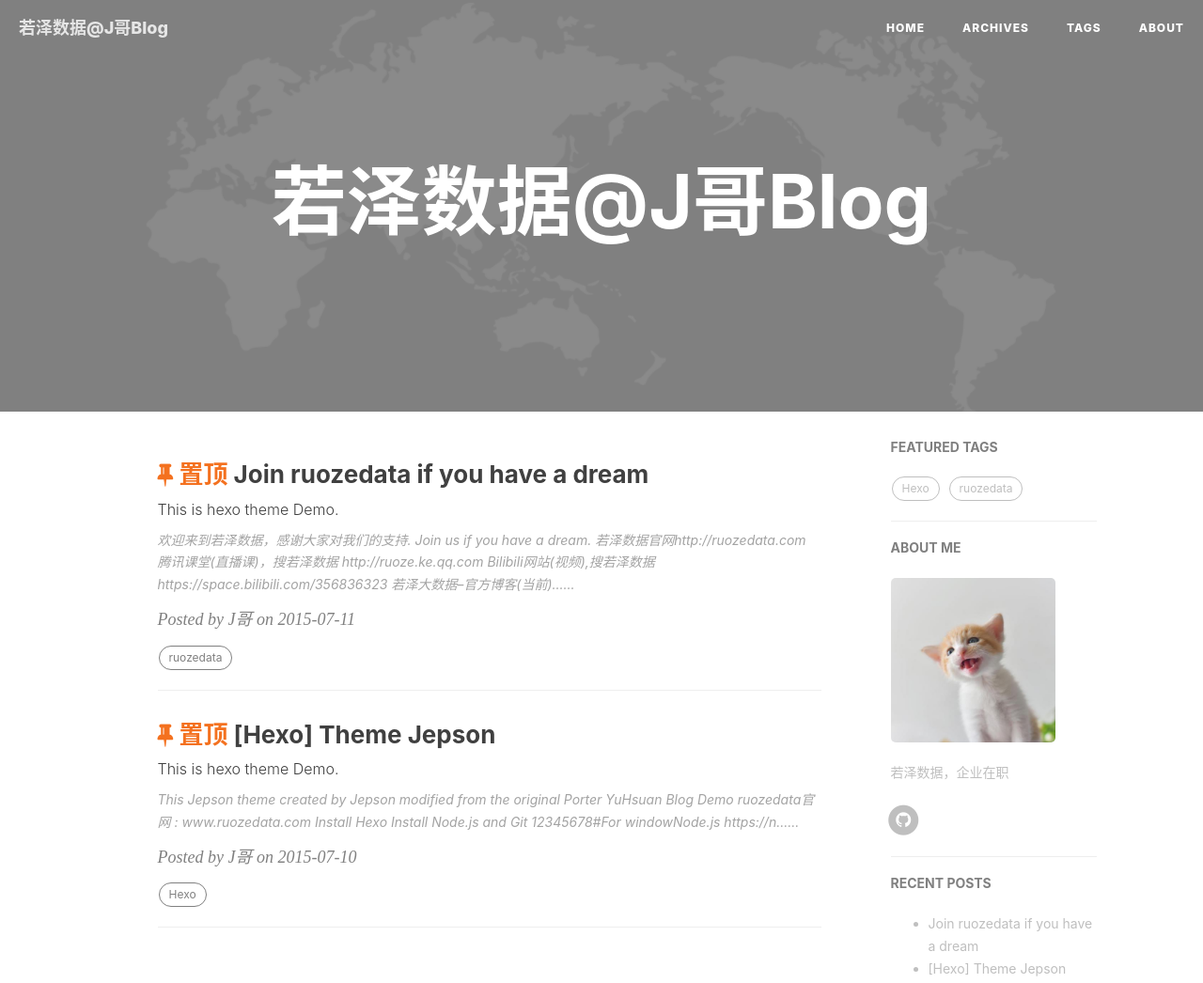
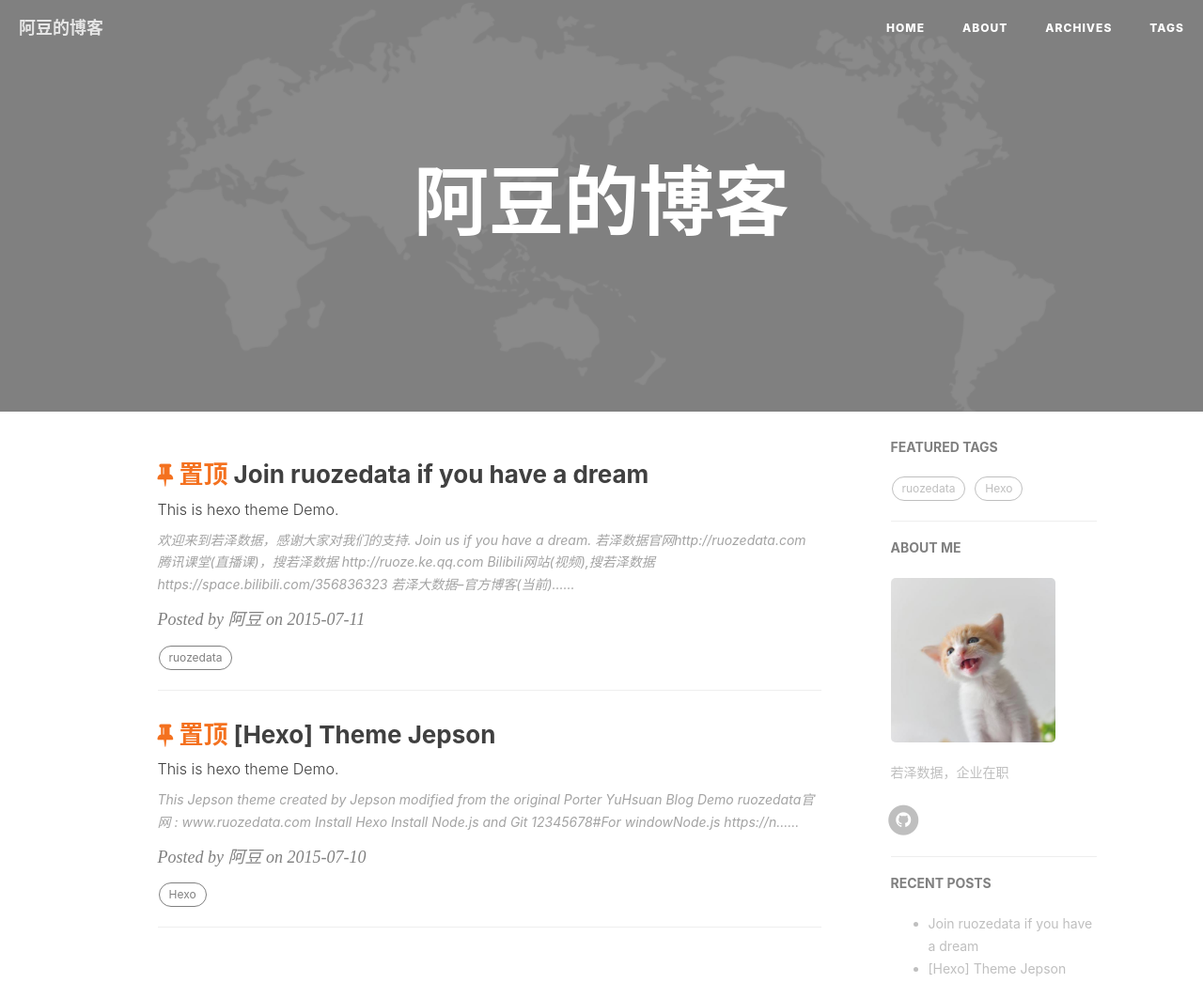
Before and after one commit to exv123/exv123.github.io, a plain HTML site: page index.html in a window 1280 px wide. Shown: the top 1046 px of the page at 94% size. Drawn offline with nearby package versions, Linux system fonts and the light colour scheme.

Commit message:
Site updated: 2020-02-07 17:47:47

```diff
--- a/index.html
+++ b/index.html
@@ -86,7 +86,7 @@
                 <div class="col-lg-8 col-lg-offset-2 col-md-10 col-md-offset-1">
 
                     <div class="site-heading">
-                        <h1>若泽数据@J哥Blog</h1>
+                        <h1>阿豆的博客</h1>
                         <!--<hr class="small">-->
                         <span class="subheading"></span>
                     </div>
@@ -111,7 +111,7 @@
                 <span class="icon-bar"></span>
                 <span class="icon-bar"></span>
             </button>
-            <a class="navbar-brand" href="/">若泽数据@J哥Blog</a>
+            <a class="navbar-brand" href="/">阿豆的博客</a>
         </div>
 
         <!-- Collect the nav links, forms, and other content for toggling -->
@@ -134,6 +134,13 @@
 
 
                         <li>
+                            <a href="/about/">About</a>
+                        </li>
+
+
+
+
+                        <li>
                             <a href="/archive/">Archives</a>
                         </li>
 
@@ -142,13 +149,6 @@
 
                         <li>
                             <a href="/tags/">Tags</a>
-                        </li>
-
-
-
-
-                        <li>
-                            <a href="/about/">About</a>
                         </li>
 
 
@@ -246,7 +246,7 @@ Bilibili网站(视频),搜若泽数据 https://space.bilibili.com/356836323
     </a>
 
         <p class="post-meta" style="margin: 10px 0;">
-            Posted by J哥 on
+            Posted by 阿豆 on
             2015-07-11
         </p>
         <div class="tags">
@@ -290,7 +290,7 @@ Install Node.js  and Git
     </a>
 
         <p class="post-meta" style="margin: 10px 0;">
-            Posted by J哥 on
+            Posted by 阿豆 on
             2015-07-10
         </p>
         <div class="tags">
@@ -340,11 +340,11 @@ Install Node.js  and Git
     <div class="tags">
 
 
-            <a href="/tags/#Hexo" title="Hexo" rel="1">Hexo</a>
+            <a href="/tags/#ruozedata" title="ruozedata" rel="1">ruozedata</a>
 
 
 
-            <a href="/tags/#ruozedata" title="ruozedata" rel="1">ruozedata</a>
+            <a href="/tags/#Hexo" title="Hexo" rel="1">Hexo</a>
 
 
     </div>
@@ -469,7 +469,7 @@ Install Node.js  and Git
 
                 </ul>
                 <p class="copyright text-muted">
-                    Copyright &copy; J哥 2020
+                    Copyright &copy; 阿豆 2020
                     By <a href="http://www.ruozedata.com">若泽数据，企业在职</a> | BigData
                     <iframe
                         style="margin-left: 2px; margin-bottom:-5px;"
```
Also changed, not shown: 404.html (+10 -10 lines), about/index.html (+11 -11 lines), archive/index.html (+11 -11 lines), archives/2015/07/index.html (+12 -12 lines), archives/2015/index.html (+12 -12 lines), archives/index.html (+12 -12 lines), article/hexo-theme-jepson/index.html (+10 -10 lines), article/ruozedata/index.html (+10 -10 lines), tags/Hexo/index.html (+12 -12 lines), tags/index.html (+37 -37 lines), tags/ruozedata/index.html (+12 -12 lines).
